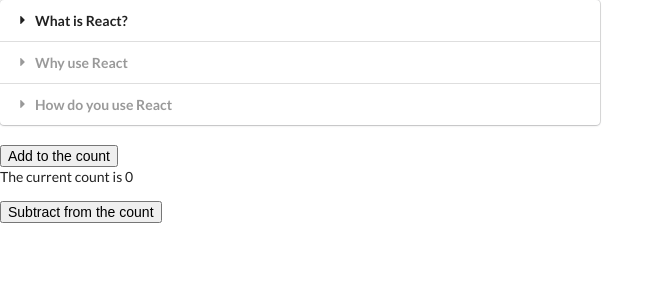
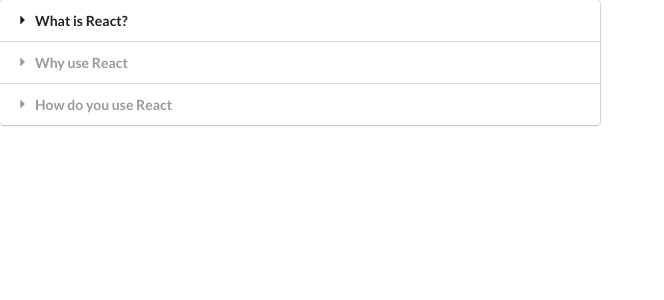
Before and after one commit to ArossThompson/Widgets-with-hooks, a React (Create React App) app: page / in a window 1280 px wide. Shown: the top 300 px of the page, without its empty margins (0-664 px from the left). Built offline with nearby package versions, Linux system fonts and the light colour scheme.

Commit message:
Added the ability to close open options inside the accordion. Removed counter exercise from app.jsx

```diff
--- a/src/App.jsx
+++ b/src/App.jsx
@@ -25,7 +25,5 @@
       <Accordion
         items={items}
       />
-      <br/>
-      <Counter/>
     </div>;
 };
--- a/src/components/Accordion.jsx
+++ b/src/components/Accordion.jsx
@@ -8,7 +8,7 @@
 
   // function that invokes the change of change of state for the active title using the setting function defined in the hook setup
   const onTitleClick = (index, title) => {
-    setActiveIndex(index);
+    index !== activeIndex ? setActiveIndex(index) : setActiveIndex(null);
     setActiveTitle(title);
   }
 
```
